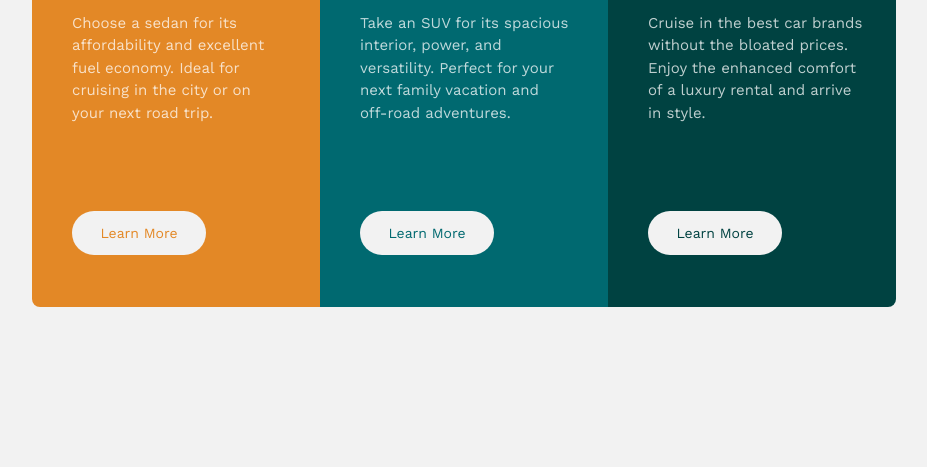
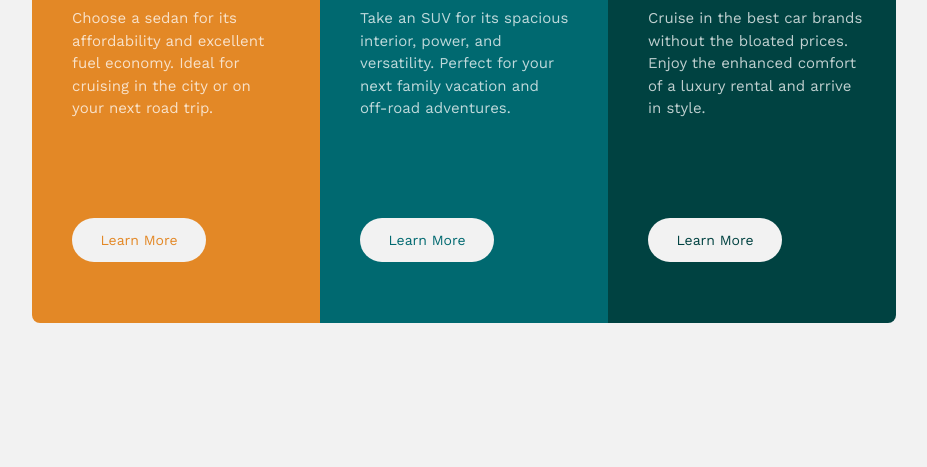
Before and after one commit to marwaas3d/3-column-preview-card-component, a plain HTML site: page index.html in a window 1280 px wide. Shown: the part 333-800 px from the top of the page, without its empty margins (176-1103 px from the left). Drawn offline with nearby package versions, Linux system fonts and the light colour scheme.

Commit message:
updated css file

```diff
--- a/main.css
+++ b/main.css
@@ -27,7 +27,7 @@ body {
 
 .container {
     width: 54rem;
-    height: 30rem;
+    height: 32rem;
     display: grid;
     grid-template-columns: 1fr 1fr 1fr;
 }
@@ -162,7 +162,7 @@ p{
 
 
 
-@media (max-width: 375px){
+@media (max-width: 768px) {
     body {
         background-color: var(--Very-light-gray);
         padding: 2rem;
```
